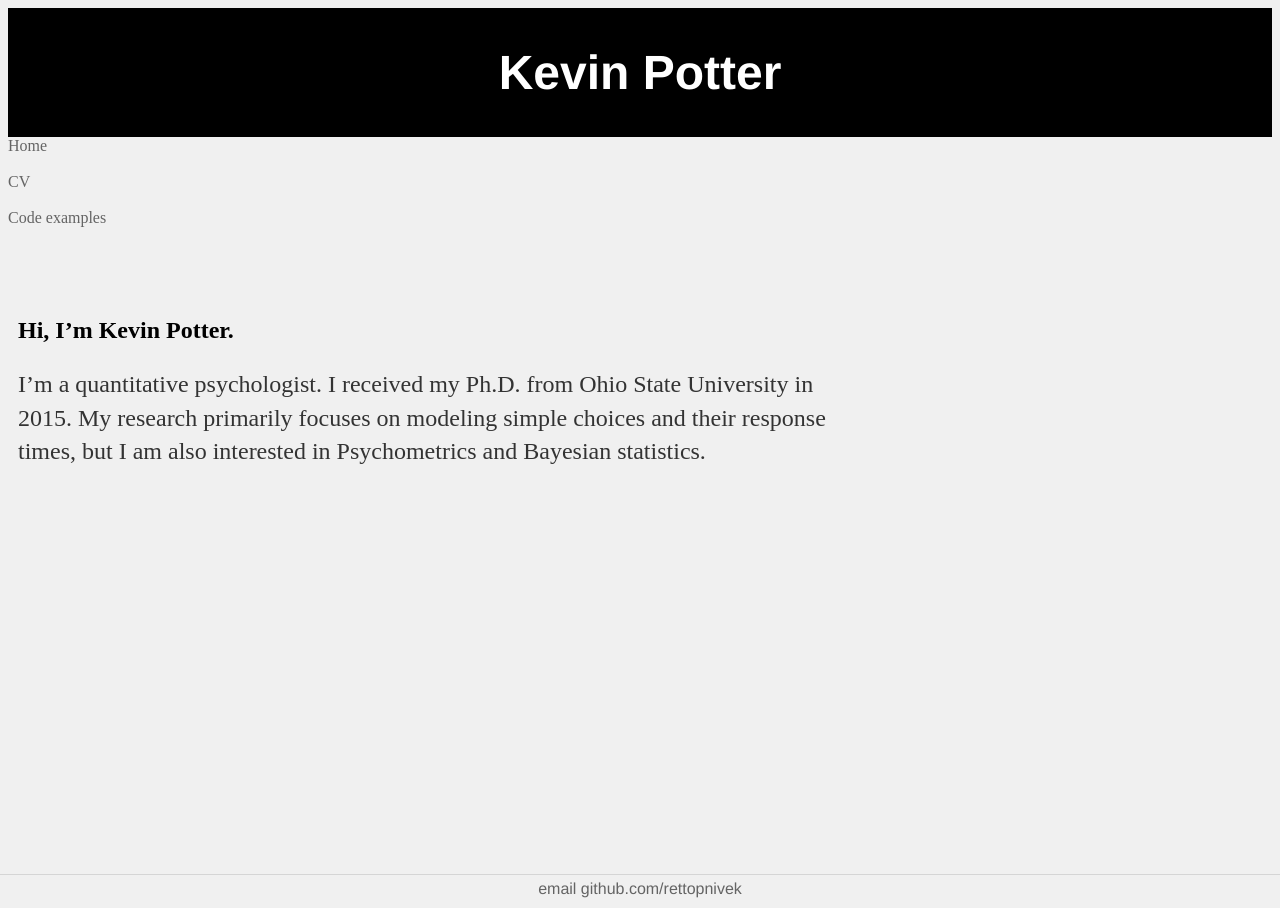
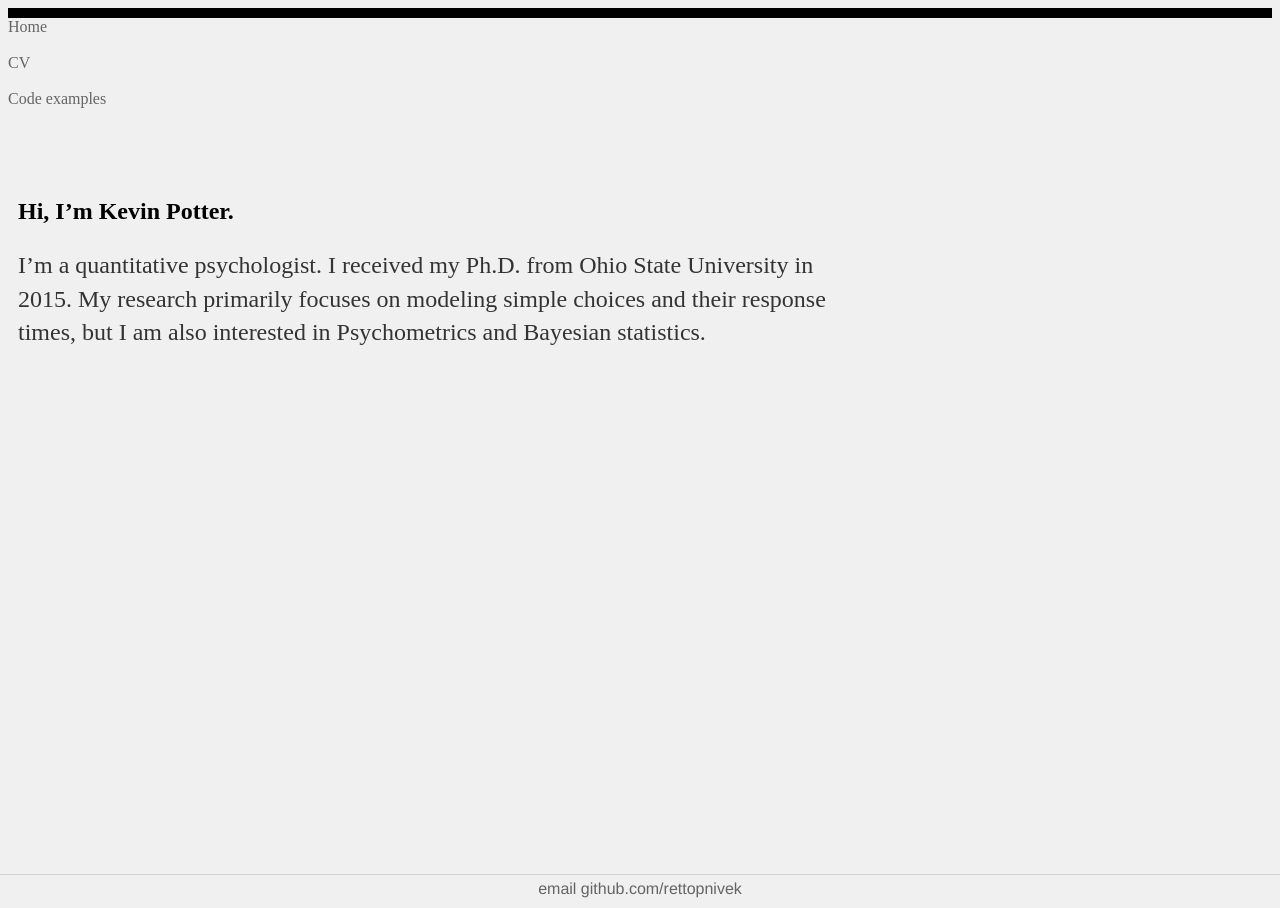
Before and after one commit to rettopnivek/rettopnivek.github.io, a Jekyll site: the page built from index.md, in a window 1280 px wide. Built offline with Jekyll 4.4.1, drawn with Linux system fonts in a browser that asks for light colours.

Commit message:
Update default.html

```diff
--- a/_layouts/default.html
+++ b/_layouts/default.html
@@ -14,7 +14,7 @@
         <body>
                 <div id="header">
                         <!-- <h1>{{ page.title }}</h1> -->
-                        <h1>Kevin Potter</h1>
+                        <!-- <h1>Kevin Potter</h1> -->
                 </div>
                 <div id="nav fill">
 	                <li><a href="/">Home</a></li><br>
@@ -26,7 +26,7 @@
                 </div>
                 <div id="footer">
                 	<!-- border-top: 1px solid #d5d5d5; -->
-	        	<li><a href="mailto:kevin.w.potter@gmail.com">email</a> <a href="https://github.com/rettopnivek">github.com/rettopnivek</a></li>
+	        	<li><a href="mailto:kevin.w.potter@gmail.com">email</a>     <a href="https://github.com/rettopnivek">github.com/rettopnivek</a></li>
                 </div>
         </body>
 </html>
```
